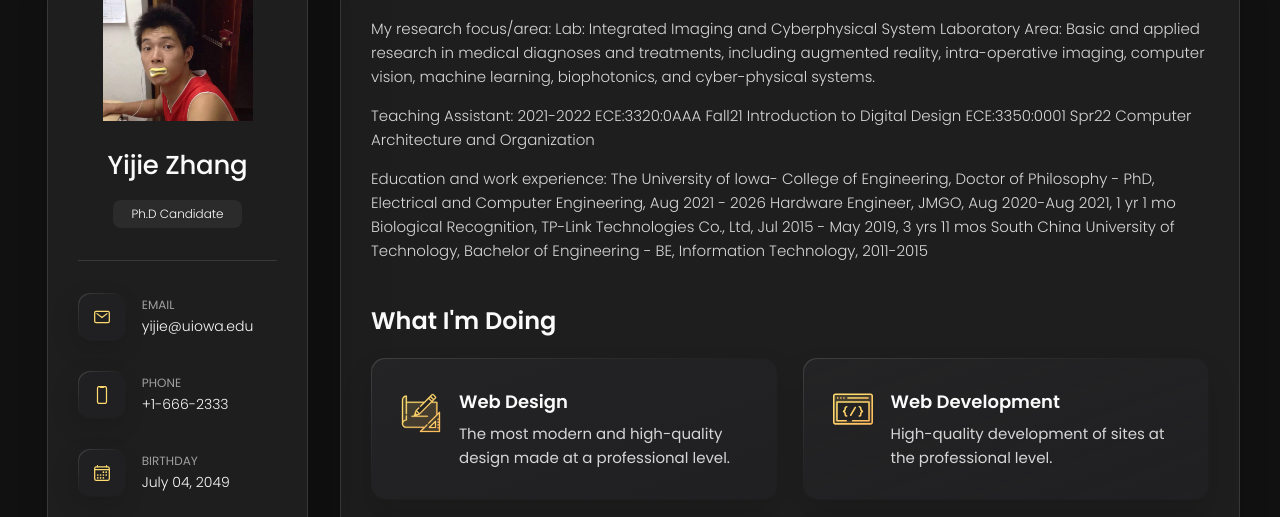
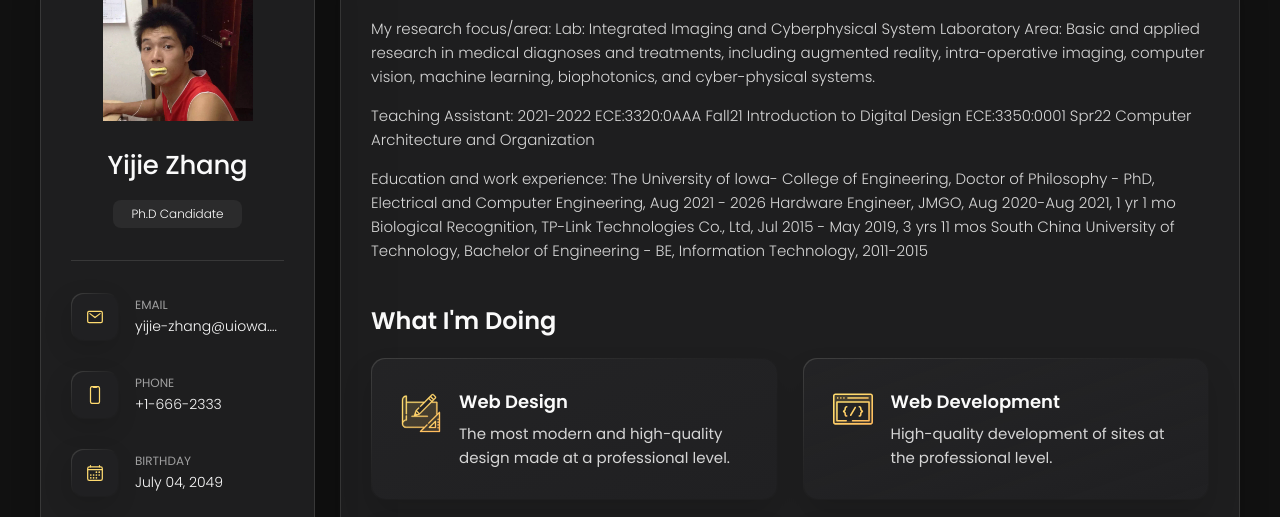
Before and after one commit to InterstellarJ2049/InterstellarJ2049.github.io, a plain HTML site: page index.html in a window 1280 px wide. Shown: the part 162-679 px from the top of the page. Drawn offline with nearby package versions, Linux system fonts and the light colour scheme.

Commit message:
change email

```diff
--- a/index.html
+++ b/index.html
@@ -74,7 +74,7 @@
             <div class="contact-info">
               <p class="contact-title">Email</p>
 
-              <a href="mailto:yijie@uiowa.edu" class="contact-link">yijie@uiowa.edu</a>
+              <a href="mailto:yijie-zhang@uiowa.edu" class="contact-link">yijie-zhang@uiowa.edu</a>
             </div>
 
           </li>
```
